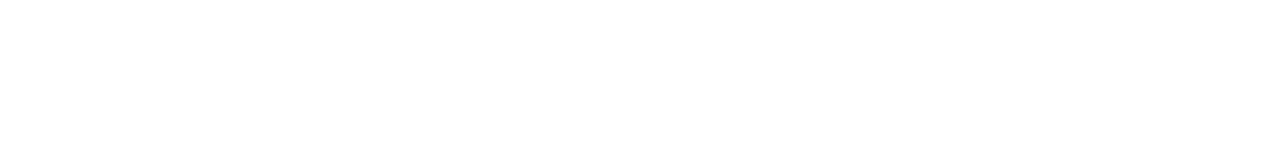
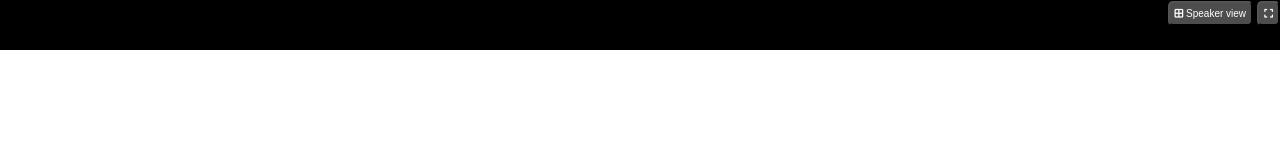
Before and after one commit to leonardoserra/html-css-zoom, a plain HTML site: page index.html in a window 1280 px wide. Drawn offline with Linux system fonts and the light colour scheme.

Commit message:
fatto header

```diff
--- a/css/style.css
+++ b/css/style.css
@@ -5,8 +5,42 @@
     box-sizing: border-box;
 }
 
+
 /*debug*/
 
 .debug{
     border: 1px dotted violet;
 }
+
+
+
+
+
+/*general rulez*/
+
+
+body{
+    font-family: 'Noto Sans', sans-serif;
+}
+
+.wrapper{
+    position: relative;
+    height: 100vh;
+    width: 100%;
+}
+header{
+    height: 50px;
+    background-color: black;
+    text-align: right;
+}
+.transparentBtn{
+    background-color: rgba(255, 255, 255, 0.3);
+    color: white;
+    font-size: 10px;
+    padding: 5px 5px;
+    border-radius: 5px;
+    display: inline-block;
+}
+.transparentBtn:hover{
+    cursor: pointer;
+}
--- a/index.html
+++ b/index.html
@@ -16,6 +16,11 @@
 
     </head>
     <body>
-
+        <div class="wrapper">
+            <header>
+                <button class="transparentBtn" type="button"><i class="fa-solid fa-border-all"></i>&nbsp;Speaker view</button>
+                <button class="transparentBtn" type="button"><i class="fa-solid fa-expand"></i></button>
+            </header>
+        </div>
     </body>
 </html>
```
Lines whose indentation alone changed are shown as unchanged.
